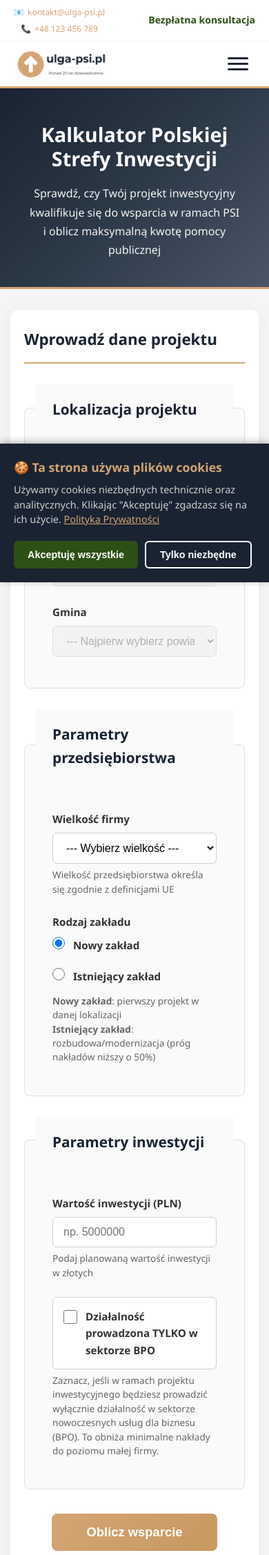
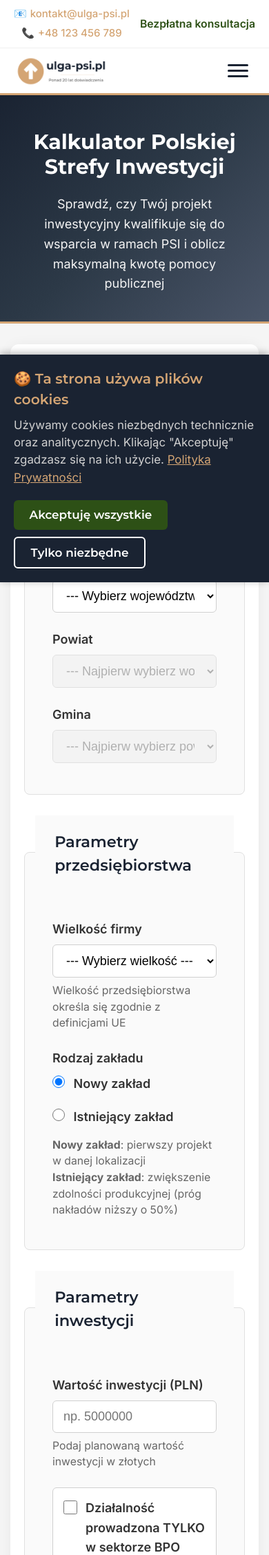
Before and after one commit to keybipl/ulga, a Django app: page /kalkulator-psi/ in a window 390 px wide. Shown: the top 2254 px of the page at 69% size. Run offline with Django 5.2, Linux system fonts and the light colour scheme; data that the repository does not hold is empty.

Commit message:
wyglad i kalkulator

```diff
--- a/website/static/css/artykuly_list.css
+++ b/website/static/css/artykuly_list.css
@@ -31,13 +31,15 @@
 
 .artykul-date {
     color: #6b4c9a;
-    font-size: 0.9rem;
+    font-size: 0.9375rem;
     margin-bottom: 0.5rem;
 }
 
 .artykul-title {
     color: #1a2332;
-    font-size: 1.5rem;
+    font-size: 1.375rem;
+    font-family: 'Montserrat', sans-serif;
+    font-weight: 600;
     margin-bottom: 1rem;
     line-height: 1.3;
 }
--- a/website/static/css/base.css
+++ b/website/static/css/base.css
@@ -21,9 +21,15 @@
     box-sizing: border-box;
 }
 
+html {
+    font-size: 16px;
+    scroll-behavior: smooth;
+}
+
 body {
-    font-family: 'Segoe UI', Tahoma, Geneva, Verdana, sans-serif;
-    line-height: 1.6;
+    font-family: 'Inter', 'Segoe UI', -apple-system, BlinkMacSystemFont, sans-serif;
+    font-size: 1rem;
+    line-height: 1.5;
     color: var(--text-main);
     background: var(--gray-light);
 }
@@ -47,7 +53,7 @@ header.scrolled {
 .header-top {
     background: var(--white);
     padding: 10px 0;
-    font-size: 14px;
+    font-size: 0.875rem;
     color: var(--text-secondary);
     border-bottom: 1px solid #f0f0f0;
 }
@@ -96,7 +102,7 @@ header.scrolled {
 .free-consultation {
     color: var(--green-bottle);
     font-weight: 600;
-    font-size: 14px;
+    font-size: 0.875rem;
 }
 
 nav {
@@ -310,15 +323,16 @@ nav {
 .btn-primary {
     background: var(--green-bottle);
     color: var(--white);
-    padding: 12px 25px;
+    padding: 0.75rem 1.5625rem;
     border-radius: 6px;
     text-decoration: none;
     font-weight: 600;
     transition: all 0.3s ease;
     border: none;
-    font-size: 16px;
+    font-size: 1.125rem;
     cursor: pointer;
     display: inline-block;
+    font-family: 'Montserrat', 'Inter', sans-serif;
 }
 
 .btn-primary:hover {
@@ -357,11 +375,12 @@ nav {
 }
 
 .btn-large {
-    padding: 15px 40px;
-    font-size: 1.1rem;
+    padding: 0.9375rem 2.5rem;
+    font-size: 1.25rem;
     border-radius: 30px;
     text-decoration: none;
-    font-weight: bold;
+    font-weight: 700;
+    font-family: 'Montserrat', 'Inter', sans-serif;
     transition: all 0.3s;
 }
 
@@ -617,14 +651,16 @@ footer {
 }
 
 .cookie-text h4 {
-    margin: 0 0 8px 0;
+    margin: 0 0 0.5rem 0;
     color: var(--gold-copper);
-    font-size: 1.1rem;
+    font-size: 1.125rem;
+    font-family: 'Montserrat', sans-serif;
+    font-weight: 600;
 }
 
 .cookie-text p {
     margin: 0;
-    font-size: 0.9rem;
+    font-size: 0.9375rem;
     line-height: 1.5;
     color: #d0d0d0;
 }
@@ -641,12 +677,13 @@ footer {
 }
 
 .cookie-btn {
-    padding: 10px 20px;
+    padding: 0.625rem 1.25rem;
     border: none;
     border-radius: 6px;
     cursor: pointer;
     font-weight: 600;
-    font-size: 0.9rem;
+    font-size: 0.9375rem;
+    font-family: 'Montserrat', 'Inter', sans-serif;
     transition: all 0.3s ease;
 }
 
@@ -671,15 +708,23 @@ footer {
 }
 
 @media (max-width: 1024px) {
+    html {
+        font-size: 18px;
+    }
+
+    body {
+        font-size: 1rem;
+    }
+
     .header-top {
-        padding: 8px 0;
-        font-size: 12px;
+        padding: 0.5rem 0;
+        font-size: 0.8333rem;
     }
 
     .contact-info {
         flex-direction: column;
-        gap: 5px;
-        font-size: 12px;
+        gap: 0.3125rem;
+        font-size: 0.8333rem;
     }
 
     .hamburger {
@@ -872,34 +917,34 @@ footer {
 
     .hero p {
         font-size: 1rem;
-        margin-bottom: 20px;
+        margin-bottom: 1.1111rem;
     }
 
     .btn-large {
-        padding: 12px 25px;
-        font-size: 1rem;
+        padding: 0.6667rem 1.3889rem;
+        font-size: 1.1111rem;
     }
 
     .features {
-        padding: 50px 0;
+        padding: 2.7778rem 0;
     }
 
     .section-title {
-        font-size: 1.8rem;
-        margin-bottom: 30px;
+        font-size: 1.6667rem;
+        margin-bottom: 1.6667rem;
     }
 
     .feature-card {
-        padding: 25px 20px;
+        padding: 1.3889rem 1.1111rem;
         min-height: auto;
     }
 
     .cta-section {
-        padding: 50px 0;
+        padding: 2.7778rem 0;
     }
 
     .cta-section h2 {
-        font-size: 1.8rem;
+        font-size: 1.6667rem;
     }
 
     .cta-section p {
@@ -907,11 +952,6 @@ footer {
     }
 
     .footer-content {
-        gap: 30px;
+        gap: 1.6667rem;
     }
 }
-
-/* Smooth scroll */
-html {
-    scroll-behavior: smooth;
-}
--- a/website/static/css/kalkulator_psi.css
+++ b/website/static/css/kalkulator_psi.css
@@ -8,28 +8,29 @@
 }
 
 .kalkulator-hero h1 {
-    font-size: 2.8rem;
+    font-size: 2.5rem;
+    font-family: 'Montserrat', sans-serif;
     font-weight: 700;
     color: #ffffff;
-    margin-bottom: 20px;
+    margin-bottom: 1.25rem;
     line-height: 1.2;
 }
 
 .kalkulator-hero p {
-    font-size: 1.2rem;
+    font-size: 1.125rem;
     color: #f5f5f5;
     max-width: 800px;
     margin: 0 auto;
-    line-height: 1.7;
+    line-height: 1.6;
 }
 
 @media (max-width: 768px) {
     .kalkulator-hero {
-        padding: 50px 20px 40px;
+        padding: 2.7778rem 1.1111rem 2.2222rem;
     }
 
     .kalkulator-hero h1 {
-        font-size: 1.8rem;
+        font-size: 1.6667rem;
     }
 
     .kalkulator-hero p {
@@ -114,9 +118,11 @@
 
 .kalkulator-form-container h2 {
     color: #1a2332;
-    font-size: 1.8rem;
-    margin-bottom: 30px;
-    padding-bottom: 15px;
+    font-size: 1.75rem;
+    font-family: 'Montserrat', sans-serif;
+    font-weight: 700;
+    margin-bottom: 1.875rem;
+    padding-bottom: 0.9375rem;
     border-bottom: 2px solid #d4a574;
 }
 
@@ -130,10 +136,11 @@
 }
 
 .form-section legend {
-    font-size: 1.3rem;
+    font-size: 1.25rem;
+    font-family: 'Montserrat', sans-serif;
     font-weight: 600;
     color: #1a2332;
-    padding: 20px 25px 15px 25px;
+    padding: 1.25rem 1.5625rem 0.9375rem 1.5625rem;
     margin-bottom: 0;
     background: #fafafa;
     width: 100%;
@@ -156,8 +163,8 @@
     display: block;
     font-weight: 600;
     color: #333;
-    margin-bottom: 8px;
-    font-size: 0.95rem;
+    margin-bottom: 0.5rem;
+    font-size: 1rem;
 }
 
 .form-group .form-control,
@@ -189,9 +196,9 @@
 
 .form-help {
     display: block;
-    font-size: 0.85rem;
+    font-size: 0.875rem;
     color: #666;
-    margin-top: 6px;
+    margin-top: 0.375rem;
     line-height: 1.5;
 }
 
@@ -261,12 +268,15 @@
     text-align: center;
 }
 
-.btn-primary {
+/* Złoty przycisk tylko dla formularza kalkulatora - nie dla nawigacji */
+.kalkulator-form-container .btn-primary,
+.form-actions .btn-primary {
     background: linear-gradient(135deg, #d4a574 0%, #c89860 100%);
     color: white;
     border: none;
-    padding: 14px 40px;
-    font-size: 1.1rem;
+    padding: 0.875rem 2.5rem;
+    font-size: 1.125rem;
+    font-family: 'Montserrat', 'Inter', sans-serif;
     font-weight: 600;
     border-radius: 8px;
     cursor: pointer;
@@ -301,8 +313,8 @@
 }
 
 .btn-large {
-    padding: 16px 50px;
-    font-size: 1.15rem;
+    padding: 1rem 3.125rem;
+    font-size: 1.25rem;
 }
 
 /* Wyniki Container */
@@ -511,14 +530,14 @@
 @media (max-width: 480px) {
     .kalkulator-form-container h2,
     .wyniki-container h2 {
-        font-size: 1.4rem;
+        font-size: 1.3889rem;
     }
 
     .wyniki-section h3 {
-        font-size: 1.1rem;
+        font-size: 1.1111rem;
     }
 
     .wynik-highlight-value {
-        font-size: 1.5rem;
+        font-size: 1.3889rem;
     }
 }
--- a/website/static/js/kalkulator_psi.js
+++ b/website/static/js/kalkulator_psi.js
@@ -146,9 +146,9 @@ document.addEventListener('DOMContentLoaded', function() {
             if (text.includes('PLN')) {
                 const number = text.replace(/[^\d.,]/g, '');
                 if (number) {
-                    const formatted = parseFloat(number.replace(',', '')).toLocaleString('pl-PL', {
-                        minimumFractionDigits: 2,
-                        maximumFractionDigits: 2
+                    const formatted = parseFloat(number.replace(',', '').replace('.', '')).toLocaleString('pl-PL', {
+                        minimumFractionDigits: 0,
+                        maximumFractionDigits: 0
                     });
                     element.textContent = formatted + ' PLN';
                 }
--- a/website/templates/website/base.html
+++ b/website/templates/website/base.html
@@ -33,6 +33,10 @@
               content="Profesjonalne doradztwo w zakresie Polskiej Strefy Inwestycji. Pomożemy uzyskać zwolnienie z podatku do 70%.">
         <meta name="twitter:image"
               content="https://ulga-psi.pl{% static 'psi.png' %}">
+        <!-- Google Fonts - Inter (body text) & Montserrat (headings) -->
+        <link rel="preconnect" href="https://fonts.googleapis.com">
+        <link rel="preconnect" href="https://fonts.gstatic.com" crossorigin>
+        <link href="https://fonts.googleapis.com/css2?family=Inter:wght@400;500;600;700&family=Montserrat:wght@600;700;800&display=swap" rel="stylesheet">
         <link rel="stylesheet" href="{% static 'css/base.css' %}">
         {% block extra_css %}
         {% endblock extra_css %}
--- a/website/templates/website/kalkulator_psi.html
+++ b/website/templates/website/kalkulator_psi.html
@@ -86,7 +86,7 @@
                                     {% endif %}
                                     <small class="form-help">
                                         <strong>Nowy zakład</strong>: pierwszy projekt w danej lokalizacji<br>
-                                        <strong>Istniejący zakład</strong>: rozbudowa/modernizacja (próg nakładów niższy o 50%)
+                                        <strong>Istniejący zakład</strong>: zwiększenie zdolności produkcyjnej (próg nakładów niższy o 50%)
                                     </small>
                                 </div>
                             </div>
```
Also changed, not shown: other parts of website/static/css/base.css (+70 -44 lines), other parts of website/static/css/kalkulator_psi.css (+42 -30 lines), other parts of website/templates/website/kalkulator_psi.html (+1 -5 lines), website/static/css/artykul_detail.css (+37 -10 lines), website/static/css/gminy_list.css (+7 -6 lines), website/static/css/kryteria_ilosciowe.css (+49 -35 lines), website/static/css/o_programie.css (+36 -29 lines), website/static/css/polityka_prywatnosci.css (+17 -10 lines), website/static/css/uslugi_doradcze.css (+6 -5 lines).
